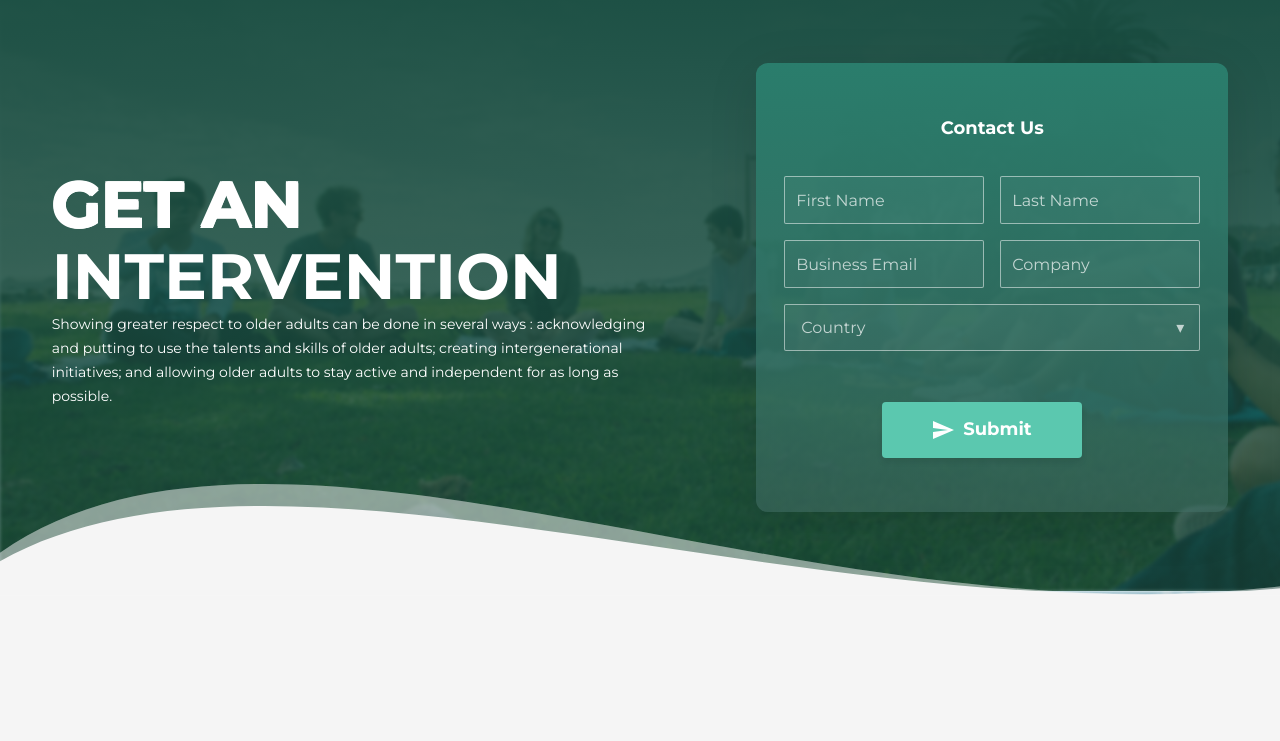
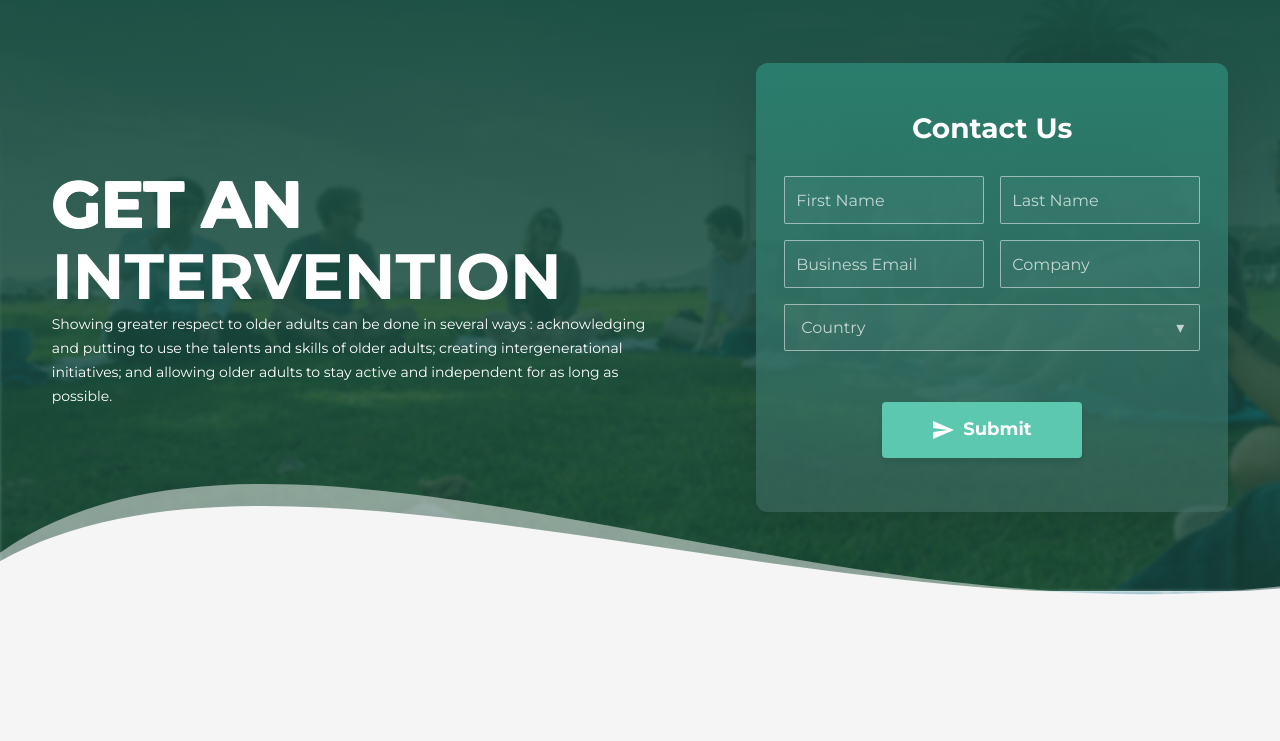
Before and after one commit to GaryGosh/spiralyze, a plain HTML site: page index.html in a window 1280 px wide. Shown: the part 59-800 px from the top of the page. Drawn offline with Linux system fonts and the light colour scheme.

Commit message:
font size fix

```diff
--- a/styles.css
+++ b/styles.css
@@ -250,7 +250,7 @@ a:visited {
 
 .contact-us {
   font-weight: var(--bold-font-weight);
-  font-size: var(--medium-font-size);
+  font-size: 28px;
   line-height: 28px;
   color: var(--white-text);
   margin-top: 51px;
```
